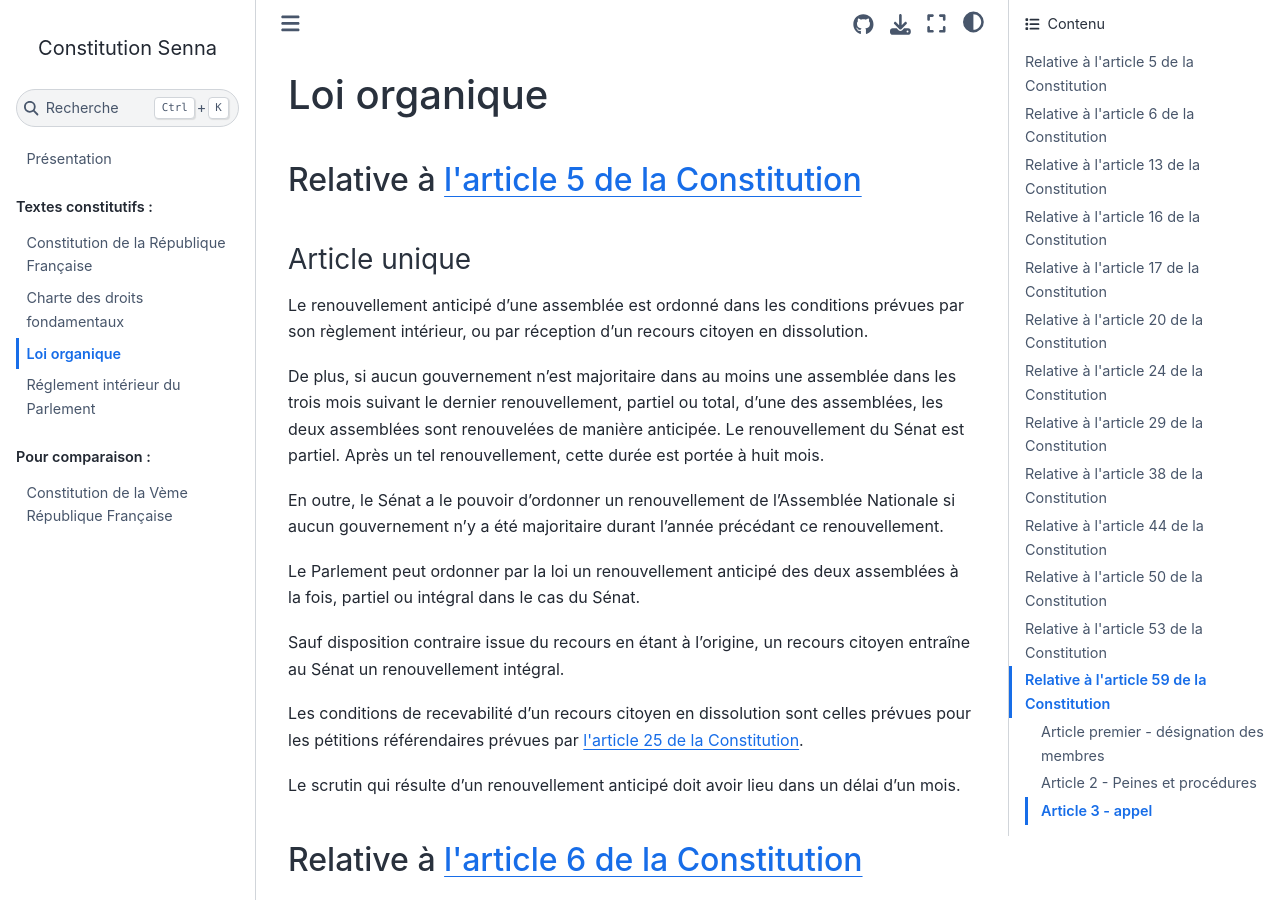
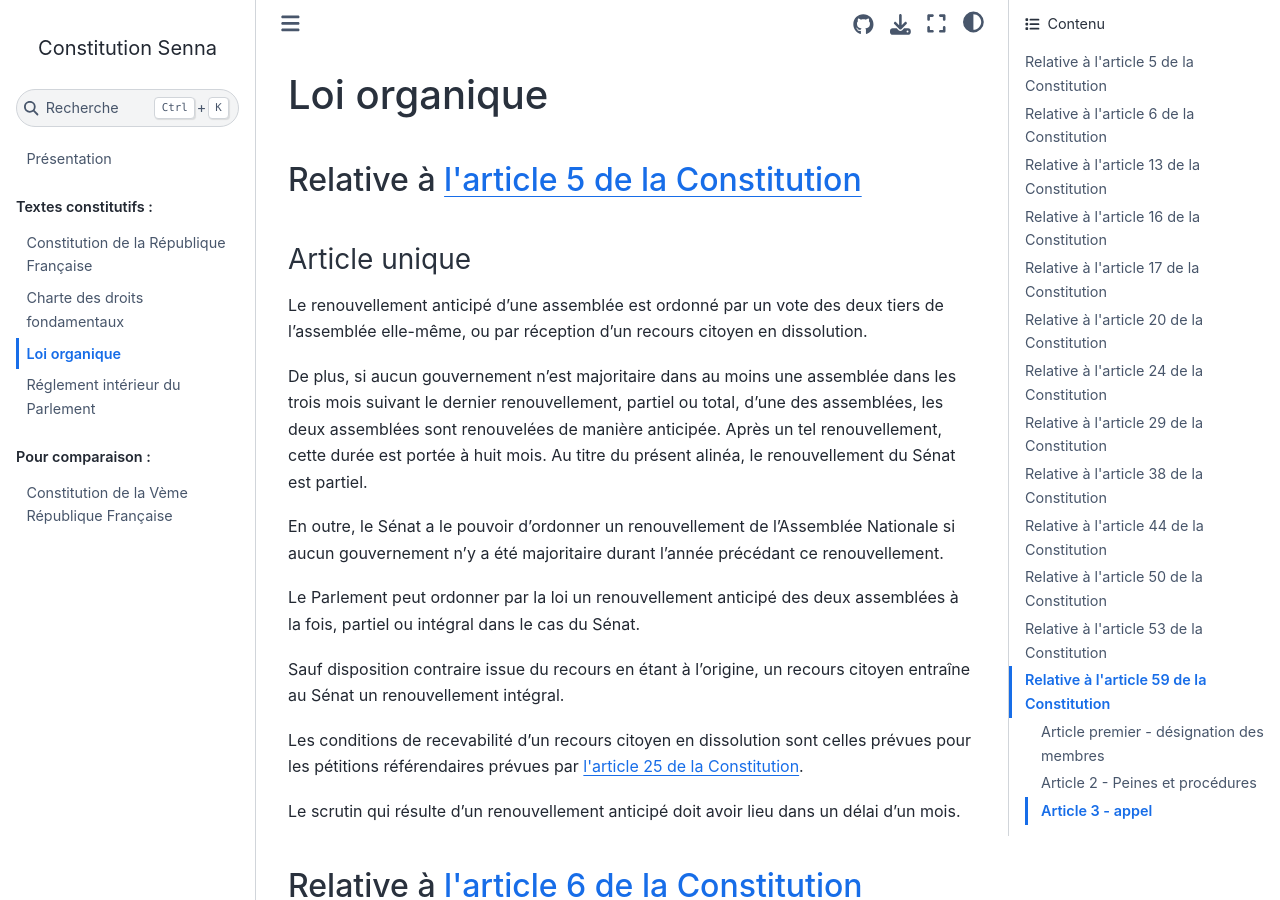
Before and after one commit to Gouvernathor/senna, a Sphinx documentation site: the page built from source/organique.rst, in a window 1280 px wide and 900 px high. Built offline with Sphinx 7.4.7 and the Sphinx Book theme 1.1.4, drawn with Linux system fonts in a browser that asks for light colours; some of the changed text lies outside the part shown.

Commit message:
Reformulations dans l'organique

```diff
--- a/source/organique.rst
+++ b/source/organique.rst
@@ -8,9 +8,9 @@
 
 Article unique
 --------------
-Le renouvellement anticipé d'une assemblée est ordonné dans les conditions prévues par son règlement intérieur, ou par réception d'un recours citoyen en dissolution.
+Le renouvellement anticipé d'une assemblée est ordonné par un vote des deux tiers de l'assemblée elle-même, ou par réception d'un recours citoyen en dissolution.
 
-De plus, si aucun gouvernement n'est majoritaire dans au moins une assemblée dans les trois mois suivant le dernier renouvellement, partiel ou total, d'une des assemblées, les deux assemblées sont renouvelées de manière anticipée. Le renouvellement du Sénat est partiel. Après un tel renouvellement, cette durée est portée à huit mois.
+De plus, si aucun gouvernement n'est majoritaire dans au moins une assemblée dans les trois mois suivant le dernier renouvellement, partiel ou total, d'une des assemblées, les deux assemblées sont renouvelées de manière anticipée. Après un tel renouvellement, cette durée est portée à huit mois. Au titre du présent alinéa, le renouvellement du Sénat est partiel.
 
 En outre, le Sénat a le pouvoir d'ordonner un renouvellement de l'Assemblée Nationale si aucun gouvernement n'y a été majoritaire durant l'année précédant ce renouvellement.
 
```
Also changed, not shown: other parts of source/organique.rst (+1 -1 lines).
